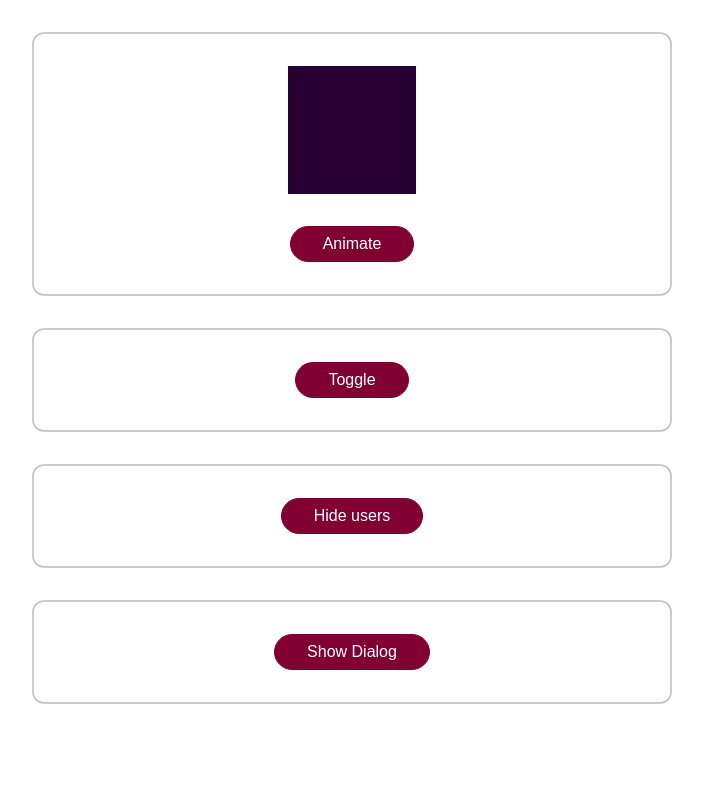
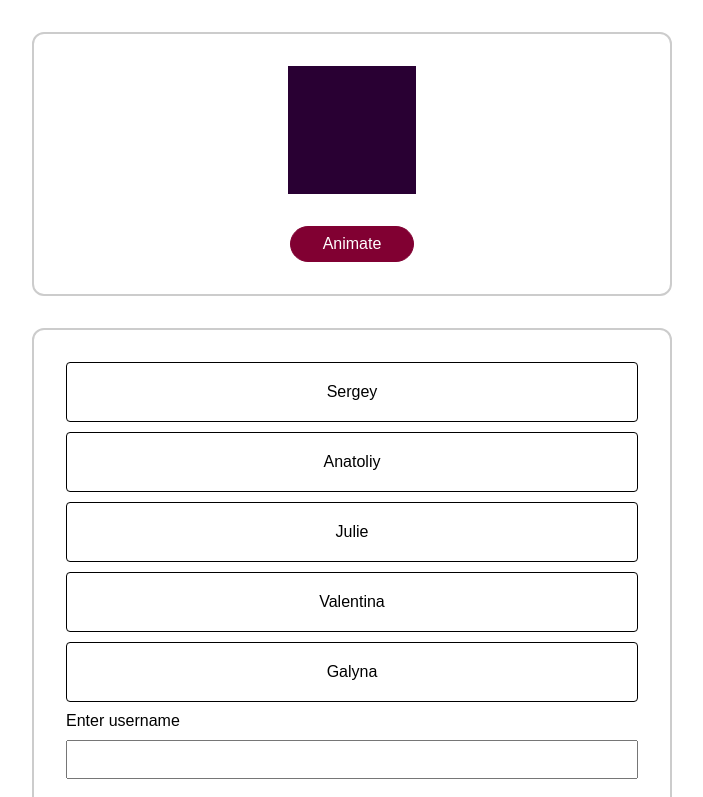
Before and after one commit to MOSKALCHUK31/Vue-transitions, a Vue app: page / in a window 1280 px wide. Shown: the top 797 px of the page, without its empty margins (288-991 px from the left). Built offline with nearby package versions, Linux system fonts and the light colour scheme.

Commit message:
Add list functionallity

```diff
--- a/src/App.vue
+++ b/src/App.vue
@@ -7,6 +7,9 @@
     <p>This is a test dialog!</p>
     <button @click="hideDialog">Close it!</button>
   </base-modal>
+  <div class="container">
+    <users-list></users-list>
+  </div>
   <div class="container">
     <transition
       :css="false"
@@ -35,7 +38,12 @@
 </template>
 
 <script>
+import UsersList from './components/UsersList.vue';
+
 export default {
+  components: {
+    UsersList
+  },
   data() {
     return {
       dialogIsVisible: false,
--- /dev/null
+++ b/src/components/UsersList.vue
@@ -0,0 +1,67 @@
+<template>
+    <ul>
+        <li
+            v-for="user in users"
+            :key="user"
+            @click="removeUser(user)"
+            >{{ user }}</li>
+    </ul>
+    <div>
+        <label for="username">Enter username</label>
+        <input id="username" type="text" ref="userName">
+        <button @click="addUser">Add user</button>
+    </div>
+</template>
+
+<script>
+export default {
+    data() {
+        return {
+            users: ['Sergey', 'Anatoliy', 'Julie', 'Valentina', 'Galyna']
+        }
+    },
+    methods: {
+        addUser() {
+            const enteredUserName = this.$refs.userName.value;
+            this.users.unshift(enteredUserName);
+        },
+        removeUser(user) {
+            this.users = this.users.filter(usr => usr !== user);
+        }
+    }
+}
+</script>
+
+<style scoped>
+    ul {
+        list-style: none;
+        margin-bottom: 1rem;
+        margin: 0;
+        padding: 0;
+        width: 100%;
+    }
+
+    li {
+        border: 1px solid #000;
+        border-radius: 4px;
+        margin-bottom: 10px;
+        text-align: center;
+        padding: 20px 0;
+    }
+
+    input {
+        width: 100%;
+        padding: 10px;
+        display: block;
+        margin-bottom: 20px
+    }
+
+    div {
+        width: 100%;
+    }
+
+    label {
+        display: block;
+        margin-bottom: 10px;
+    }
+</style>
```
